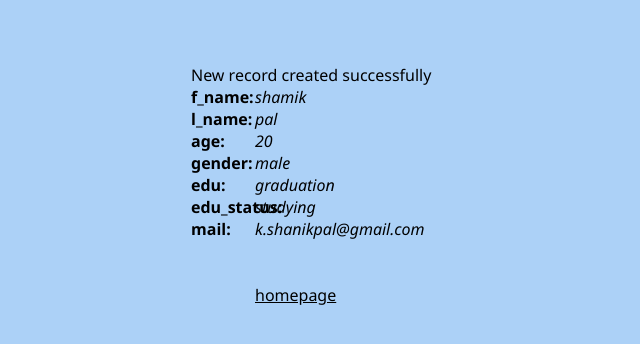
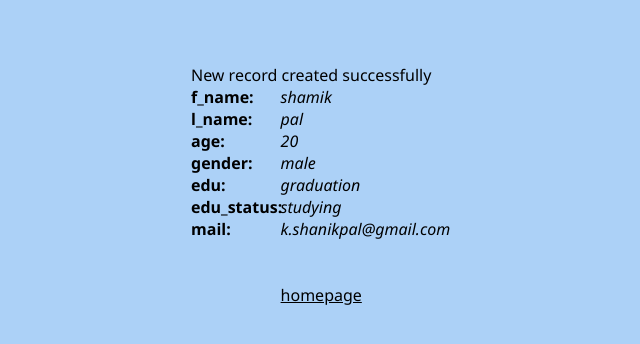
Before and after one commit to Shamik69/project1, a PHP site: page /project1/form.php in a window 1280 px wide. Shown: the top 344 px of the page, without its empty margins (65-705 px from the left). Run offline with PHP 8.4, Linux system fonts and the light colour scheme; data that the repository does not hold is empty.

Commit message:
Update style0.css

```diff
--- a/style0.css
+++ b/style0.css
@@ -38,9 +38,5 @@ br{
     font-family: conoslas, 'Segoe UI', Tahoma, Geneva, Verdana, sans-serif;
     color: #000000;
     position: absolute;
-    left: 25%;
+    left: 27%;
 }
-
-.btn{
-    padding-top: 5%;
-}
```
